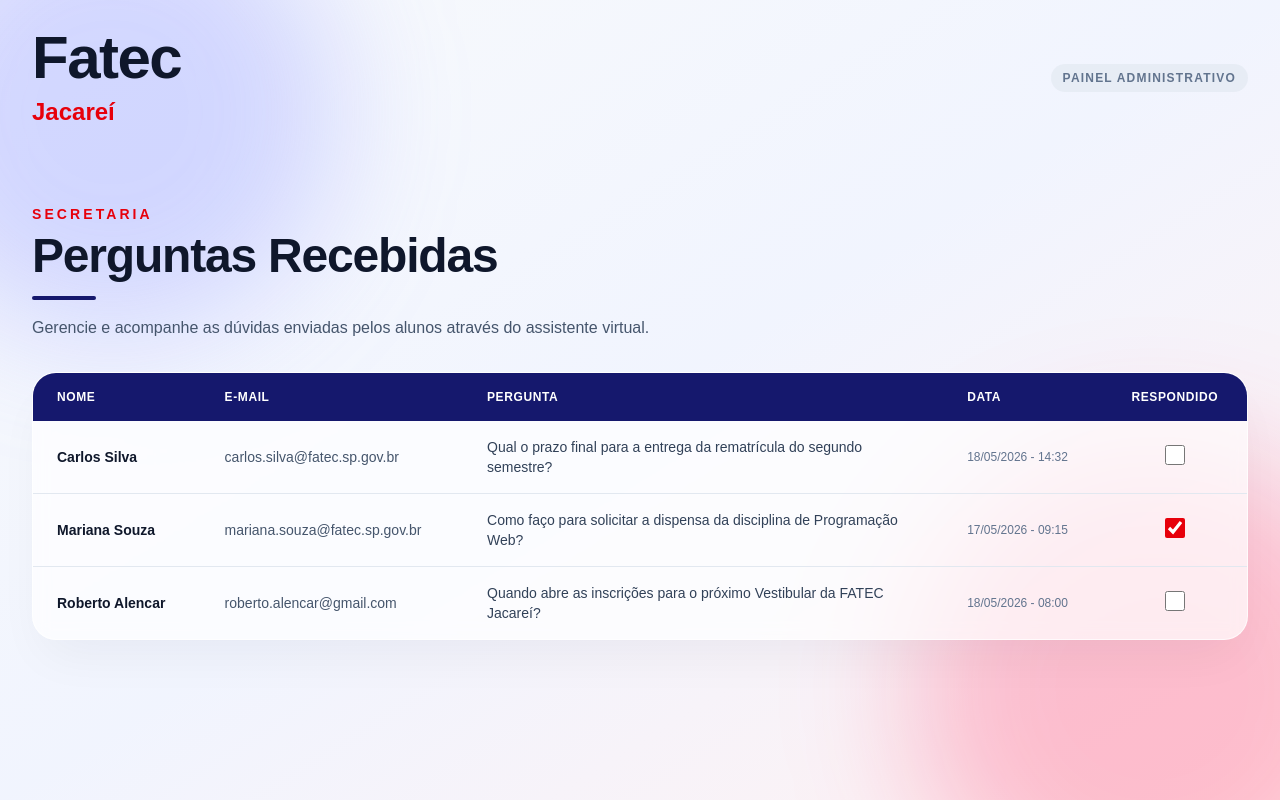
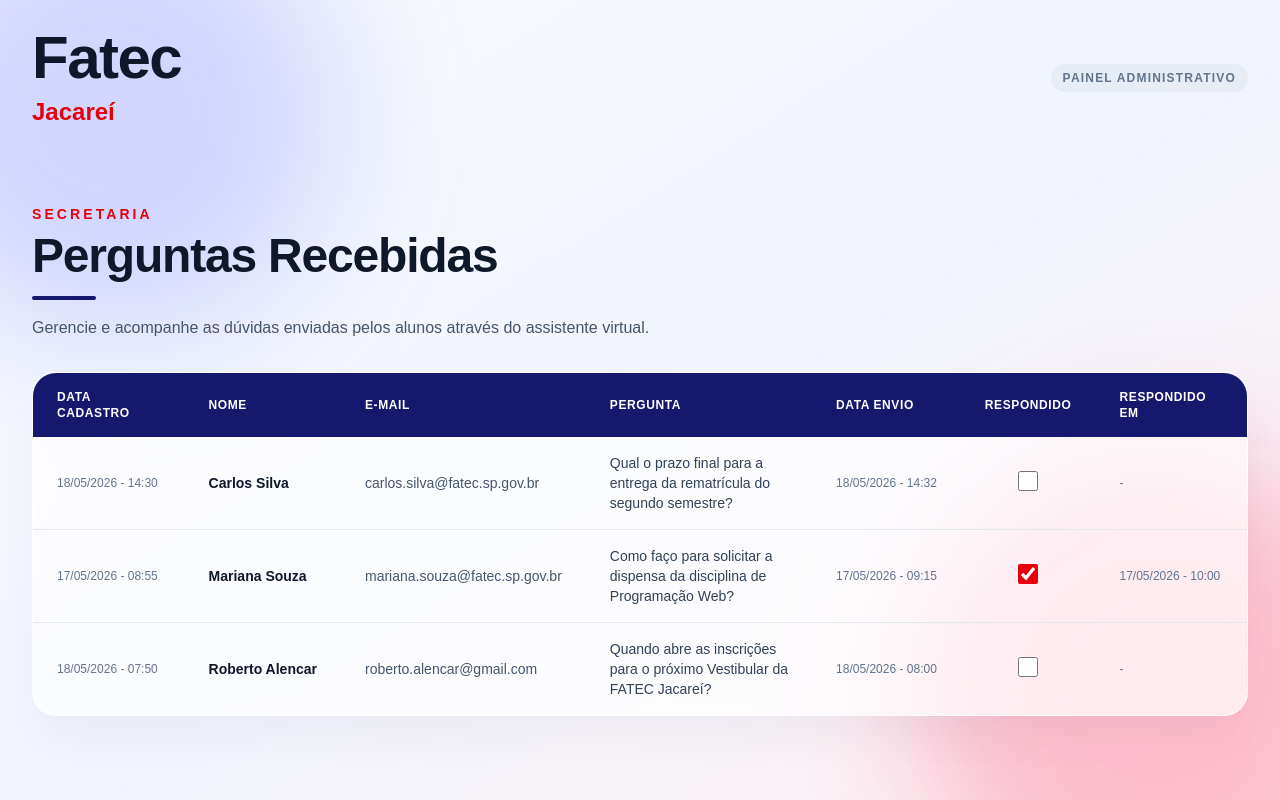
Before and after one commit to devmaster-organizations/frontend_abp_autoatentimento, a Next.js app: page /secretaria in a window 1280 px wide. Built offline with nearby package versions, Linux system fonts and the light colour scheme.

Commit message:
feat: tela perguntas envidas inclusão da coluna data de cadastro e data de envio

```diff
--- a/src/app/secretaria/page.tsx
+++ b/src/app/secretaria/page.tsx
@@ -1,31 +1,44 @@
+// app/secretaria/page.tsx
+
 "use client";
 
-import TabelaPerguntas, { Pergunta } from "@/components/secretaria/TabelaPerguntas";
+import TabelaPerguntas, {
+  Pergunta,
+} from "@/components/secretaria/TabelaPerguntas";
 
-// Mock de dados simulando o que virá do seu back-end pronto
+// Mock de dados simulando o que virá do back-end
 const listaPerguntasMock: Pergunta[] = [
   {
     id: "1",
+    dataCadastro: "18/05/2026 - 14:30",
     nome: "Carlos Silva",
     email: "carlos.silva@fatec.sp.gov.br",
-    pergunta: "Qual o prazo final para a entrega da rematrícula do segundo semestre?",
+    pergunta:
+      "Qual o prazo final para a entrega da rematrícula do segundo semestre?",
     respondido: false,
+    respondidoEm: "",
     dataEnvio: "18/05/2026 - 14:32",
   },
   {
     id: "2",
+    dataCadastro: "17/05/2026 - 08:55",
     nome: "Mariana Souza",
     email: "mariana.souza@fatec.sp.gov.br",
-    pergunta: "Como faço para solicitar a dispensa da disciplina de Programação Web?",
+    pergunta:
+      "Como faço para solicitar a dispensa da disciplina de Programação Web?",
     respondido: true,
+    respondidoEm: "17/05/2026 - 10:00",
     dataEnvio: "17/05/2026 - 09:15",
   },
   {
     id: "3",
+    dataCadastro: "18/05/2026 - 07:50",
     nome: "Roberto Alencar",
     email: "roberto.alencar@gmail.com",
-    pergunta: "Quando abre as inscrições para o próximo Vestibular da FATEC Jacareí?",
+    pergunta:
+      "Quando abre as inscrições para o próximo Vestibular da FATEC Jacareí?",
     respondido: false,
+    respondidoEm: "",
     dataEnvio: "18/05/2026 - 08:00",
   },
 ];
@@ -33,42 +46,52 @@
 export default function SecretariaPage() {
   return (
     <main className="relative min-h-screen overflow-hidden bg-gradient-to-br from-slate-50 via-indigo-50/70 to-rose-50 text-slate-900">
-      {/* Efeitos de bolhas ao fundo mantendo o design original */}
+      {/* Efeitos de fundo */}
       <div className="pointer-events-none absolute -left-28 -top-28 h-[28rem] w-[28rem] rounded-full bg-indigo-400/30 blur-3xl" />
       <div className="pointer-events-none absolute -bottom-32 -right-28 h-[30rem] w-[30rem] rounded-full bg-rose-500/25 blur-3xl" />
 
-      {/* Header oficial da FATEC */}
+      {/* Header */}
       <header className="relative z-10 mx-auto flex w-full max-w-7xl items-center justify-between px-6 py-7 lg:px-8">
         <div className="leading-none">
           <p className="text-5xl font-black tracking-tight text-slate-900 sm:text-6xl">
             Fatec
           </p>
-          <p className="mt-2 text-2xl font-bold text-red-600">Jacareí</p>
+
+          <p className="mt-2 text-2xl font-bold text-red-600">
+            Jacareí
+          </p>
         </div>
+
         <div className="flex items-center gap-4">
-          <span className="text-xs font-bold uppercase tracking-widest text-slate-500 bg-slate-200/60 px-3 py-1.5 rounded-full">
+          <span className="rounded-full bg-slate-200/60 px-3 py-1.5 text-xs font-bold uppercase tracking-widest text-slate-500">
             Painel Administrativo
           </span>
         </div>
       </header>
 
-      {/* Seção Principal */}
+      {/* Conteúdo */}
       <section className="relative z-10 mx-auto w-full max-w-7xl px-6 py-12 lg:px-8">
         <div className="mb-8">
           <p className="text-sm font-black uppercase tracking-[0.22em] text-red-600">
             Secretaria
           </p>
+
           <h1 className="mt-2 text-4xl font-black tracking-tight text-slate-900 sm:text-5xl">
             Perguntas Recebidas
           </h1>
+
           <div className="mt-4 h-1 w-16 rounded-full bg-[#15186d]" />
+
           <p className="mt-4 text-slate-600">
-            Gerencie e acompanhe as dúvidas enviadas pelos alunos através do assistente virtual.
+            Gerencie e acompanhe as dúvidas enviadas pelos alunos
+            através do assistente virtual.
           </p>
         </div>
 
-        {/* Componente da Tabela injetado aqui */}
-        <TabelaPerguntas perguntasIniciais={listaPerguntasMock} />
+        {/* Tabela */}
+        <TabelaPerguntas
+          perguntasIniciais={listaPerguntasMock}
+        />
       </section>
     </main>
   );
--- a/src/components/secretaria/TabelaPerguntas.tsx
+++ b/src/components/secretaria/TabelaPerguntas.tsx
@@ -1,14 +1,18 @@
+// components/secretaria/TabelaPerguntas.tsx
+
 "use client";
 
 import { useState } from "react";
 
-// Definição dos dados que vêm do Back-End
+// Dados vindos do back-end
 export type Pergunta = {
   id: string;
+  dataCadastro: string;
   nome: string;
   email: string;
   pergunta: string;
   respondido: boolean;
+  respondidoEm?: string;
   dataEnvio: string;
 };
 
@@ -16,13 +20,26 @@
   perguntasIniciais: Pergunta[];
 };
 
-export default function TabelaPerguntas({ perguntasIniciais }: TabelaPerguntasProps) {
-  const [perguntas, setPerguntas] = useState<Pergunta[]>(perguntasIniciais);
+export default function TabelaPerguntas({
+  perguntasIniciais,
+}: TabelaPerguntasProps) {
+  const [perguntas, setPerguntas] =
+    useState<Pergunta[]>(perguntasIniciais);
 
-  // Função para alternar o estado do checkbox (pode ser integrada com seu back-end depois)
+  // Alterna o status de respondido
   const handleToggleRespondido = (id: string) => {
     setPerguntas((prev) =>
-      prev.map((p) => (p.id === id ? { ...p, respondido: !p.respondido } : p))
+      prev.map((p) =>
+        p.id === id
+          ? {
+              ...p,
+              respondido: !p.respondido,
+              respondidoEm: !p.respondido
+                ? new Date().toLocaleString("pt-BR")
+                : "",
+            }
+          : p
+      )
     );
   };
 
@@ -31,41 +48,85 @@
       <table className="w-full text-left text-sm text-slate-800">
         <thead className="bg-[#15186d] text-xs uppercase tracking-wider text-white">
           <tr>
-            <th className="px-6 py-4 font-black">Nome</th>
-            <th className="px-6 py-4 font-black">E-mail</th>
-            <th className="px-6 py-4 font-black">Pergunta</th>
-            <th className="px-6 py-4 font-black">Data</th>
-            <th className="px-6 py-4 font-black text-center">Respondido</th>
+            <th className="px-6 py-4 font-black">
+              Data Cadastro
+            </th>
+
+            <th className="px-6 py-4 font-black">
+              Nome
+            </th>
+
+            <th className="px-6 py-4 font-black">
+              E-mail
+            </th>
+
+            <th className="px-6 py-4 font-black">
+              Pergunta
+            </th>
+
+            <th className="px-6 py-4 font-black">
+              Data Envio
+            </th>
+
+            <th className="px-6 py-4 text-center font-black">
+              Respondido
+            </th>
+
+            <th className="px-6 py-4 font-black">
+              Respondido em
+            </th>
           </tr>
         </thead>
+
         <tbody className="divide-y divide-slate-200">
           {perguntas.map((p) => (
-            <tr key={p.id} className="transition hover:bg-white/50">
+            <tr
+              key={p.id}
+              className="transition hover:bg-white/50"
+            >
+              <td className="whitespace-nowrap px-6 py-4 text-xs text-slate-500">
+                {p.dataCadastro}
+              </td>
+
               <td className="whitespace-nowrap px-6 py-4 font-bold text-slate-900">
                 {p.nome}
               </td>
+
               <td className="whitespace-nowrap px-6 py-4 text-slate-600">
                 {p.email}
               </td>
-              <td className="px-6 py-4 text-slate-700 max-w-xs md:max-w-md break-words">
+
+              <td className="max-w-xs break-words px-6 py-4 text-slate-700 md:max-w-md">
                 {p.pergunta}
               </td>
+
               <td className="whitespace-nowrap px-6 py-4 text-xs text-slate-500">
                 {p.dataEnvio}
               </td>
+
               <td className="whitespace-nowrap px-6 py-4 text-center">
                 <input
                   type="checkbox"
                   checked={p.respondido}
-                  onChange={() => handleToggleRespondido(p.id)}
-                  className="h-5 w-5 rounded border-slate-300 text-red-600 focus:ring-red-500 cursor-pointer accent-red-600 transition"
+                  onChange={() =>
+                    handleToggleRespondido(p.id)
+                  }
+                  className="h-5 w-5 cursor-pointer rounded border-slate-300 accent-red-600 transition focus:ring-red-500"
                 />
+              </td>
+
+              <td className="whitespace-nowrap px-6 py-4 text-xs text-slate-500">
+                {p.respondidoEm || "-"}
               </td>
             </tr>
           ))}
+
           {perguntas.length === 0 && (
             <tr>
-              <td colSpan={5} className="px-6 py-10 text-center font-medium text-slate-500">
+              <td
+                colSpan={7}
+                className="px-6 py-10 text-center font-medium text-slate-500"
+              >
                 Nenhuma pergunta cadastrada no momento.
               </td>
             </tr>
```
